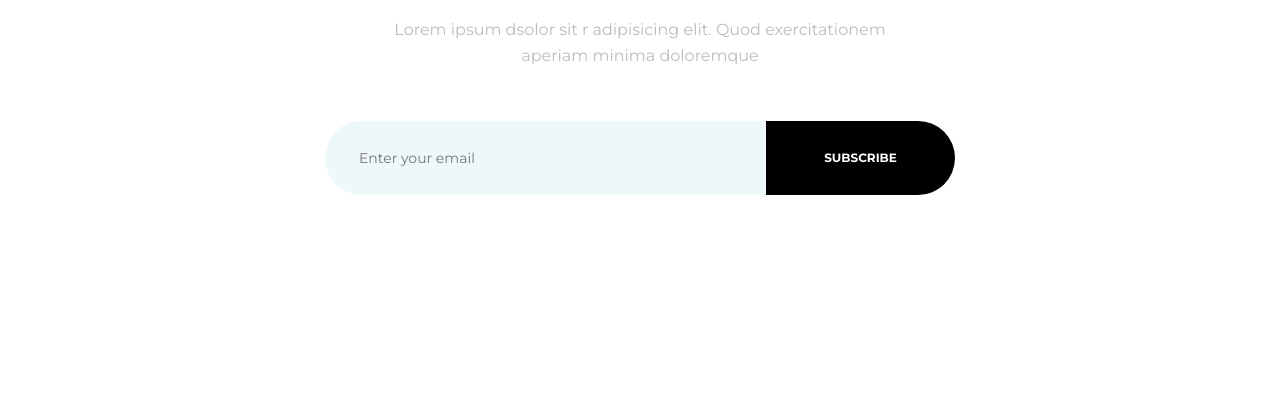
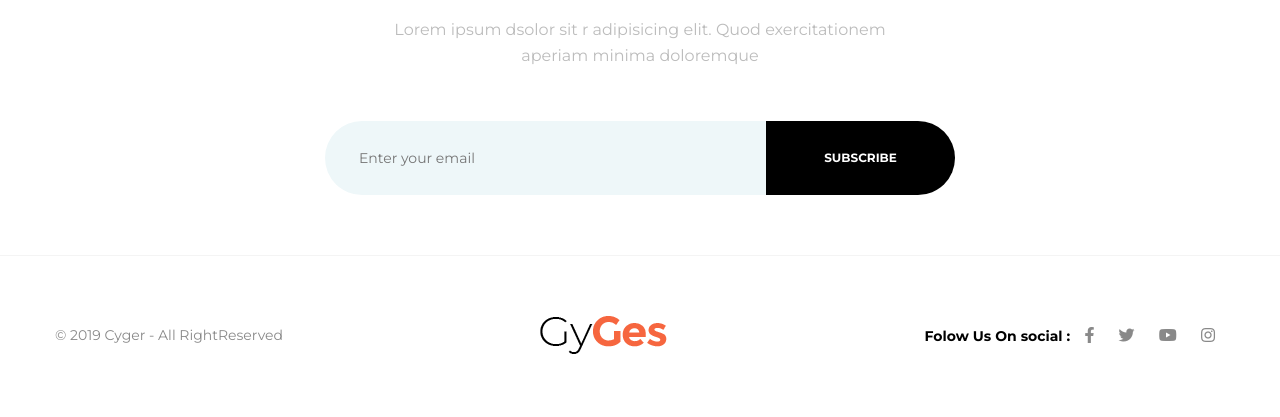
Before and after one commit to linhnv99/Cyger-shop, a plain HTML site: page index.html in a window 1280 px wide. Shown: the part 5654-6071 px from the top of the page. Drawn offline with Linux system fonts and the light colour scheme.

Commit message:
xong footer

```diff
--- a/index.html
+++ b/index.html
@@ -17,7 +17,7 @@
    <link rel="stylesheet" href="./css/style.css">
 </head>
 
-<body style="height: 10000px;">
+<body>
    <div class="wrapper">
       <nav class="nav">
          <div class="nav-left">
@@ -577,6 +577,19 @@
       </section>
       <!-- end newsletter -->
 
+      <footer class="footer">
+         <div class="container">
+            <span>&copy; 2019 Cyger - All RightReserved</span>
+            <img src="./images/brand1.png" alt="">
+            <div class="iconF">
+               <span>Folow Us On social :</span>
+               <i class="fab fa-facebook-f"></i>
+               <i class="fab fa-twitter"></i>
+               <i class="fab fa-youtube"></i>
+               <i class="fab fa-instagram"></i>
+            </div>
+         </div>
+      </footer>
    </div>
    <!-- end wp -->
 </body>
--- a/scss/style.scss
+++ b/scss/style.scss
@@ -1217,4 +1217,43 @@ body {
 
 // end newsletter
 
+.footer {
+   width: 100%;
+   border-top: 1px solid #f4f4f4;
+
+   .container {
+      width: $container;
+      margin: 0 auto;
+      padding: 6rem 0;
+      display: flex;
+      justify-content: space-between;
+      align-items: center;
+
+      span {
+         font-size: 1.4rem;
+         color: $light-color;
+      }
+
+      .iconF {
+         cursor: pointer;
+
+         span {
+            font-size: 1.4rem;
+            font-weight: bold;
+            color: $black-color;
+         }
+
+         i {
+            margin: 0 1rem;
+            color: $light-color;
+
+            &:hover {
+               color: $orange-color;
+            }
+         }
+      }
+   }
+}
+
+// end footer
 @import 'responsive';
```
Also changed, not shown: css/style.css.
